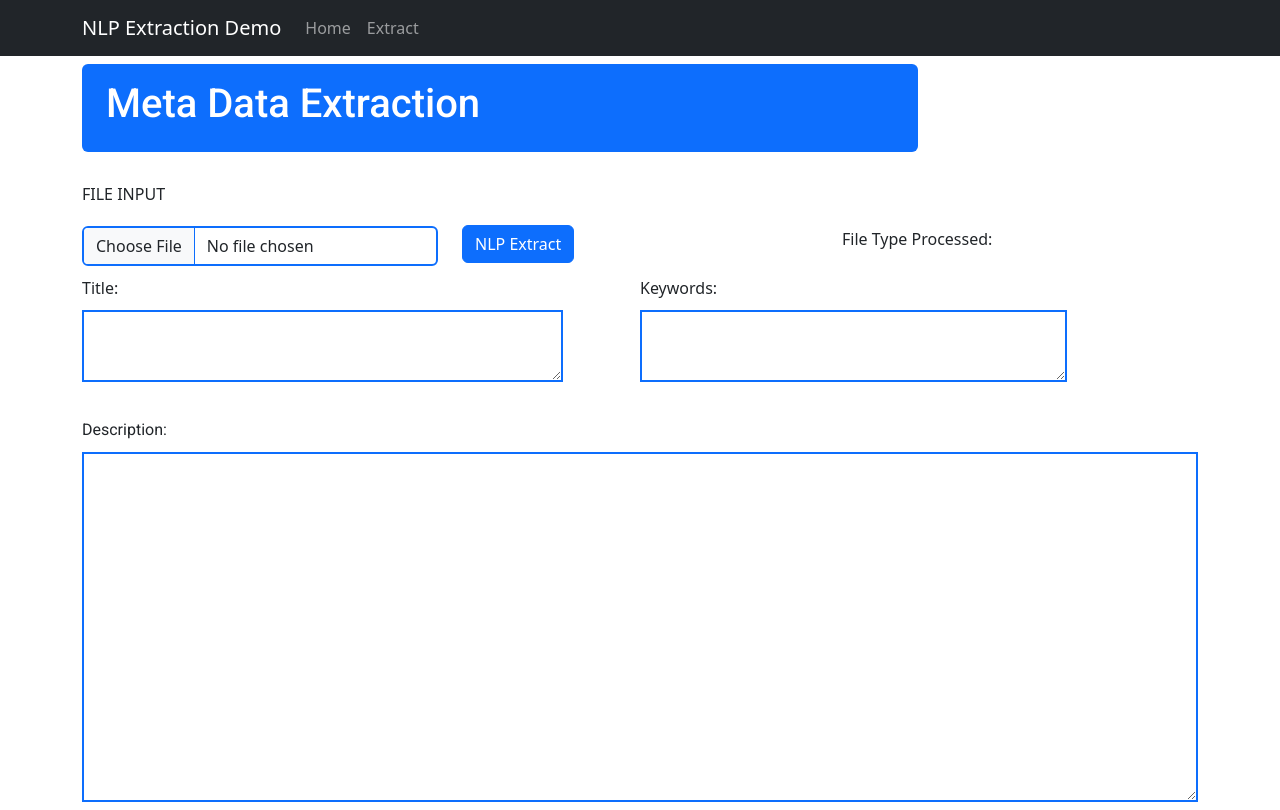
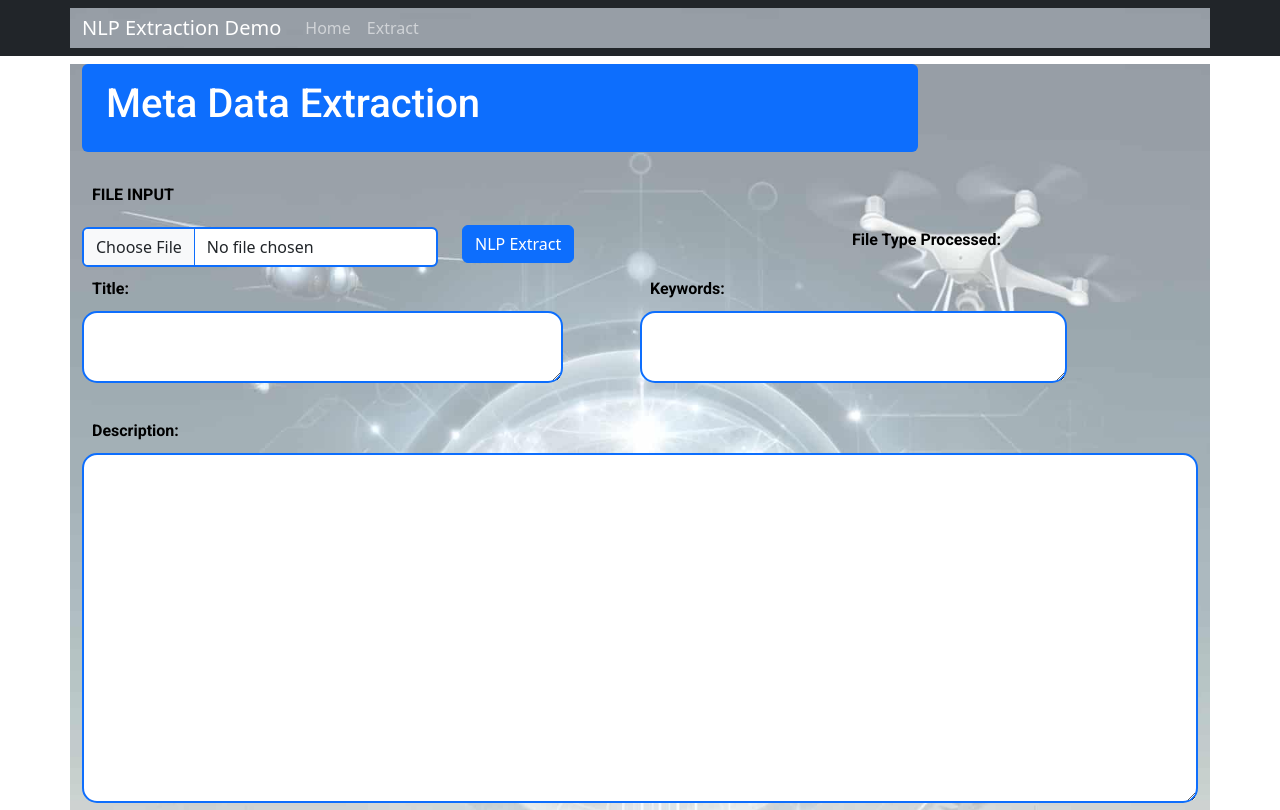
Before and after one commit to deantaylormax/flask_demo, a Flask app: page /extract in a window 1280 px wide. Run offline with Flask 3, Linux system fonts and the light colour scheme.

Commit message:
background image, font change

```diff
--- a/static/css/style.css
+++ b/static/css/style.css
@@ -1,12 +1,40 @@
 /* .title, .keywords {
     width: 100%;
 } */
-
 
 .title, .keywords, .description {
     font-family: "Roboto", sans-serif;
 }
 
+.box-label, .file-type, .form-label {
+    font-family: "Roboto", sans-serif;
+    color: rgb(0, 0, 0);
+    font-weight: bold;
+    margin-left: 10px;
+}
+
 .box-title {
     font-family: "Roboto", sans-serif;
 }
+
+.container {
+    background-image: url("../img/faded.jpg");
+    background-size: cover;
+    background-repeat: no-repeat;
+}
+
+/* body::before {
+    content: "";
+    background: url("../img/background_container.webp");
+    opacity: 0.5;
+    top: 0;
+    left: 0;
+    bottom: 0;
+    right: 0;
+    position: absolute;
+    z-index: -1;
+} */
+
+textarea {
+    border-radius: 15px;
+}
--- a/templates/extract.html
+++ b/templates/extract.html
@@ -20,7 +20,7 @@
                 <button type="submit" class="btn btn-primary" style="margin-top:43px;">NLP Extract</button>
             </div>
             <div class="col" style="margin-top:45px;">
-                <span>File Type Processed: {{ file_type }}</span><!-- Add this line -->
+                <span class="file-type">File Type Processed: {{ file_type }}</span><!-- Add this line -->
             </div>
         </div>
     </form>
```
Also changed, not shown: static/img/background_container.webp (added), static/img/faded.jpg (added), static/img/faded_background.jpg (added).
